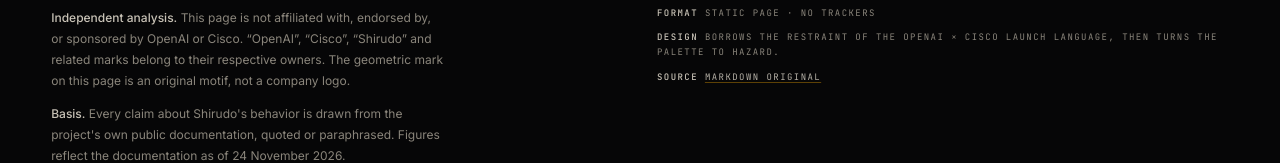
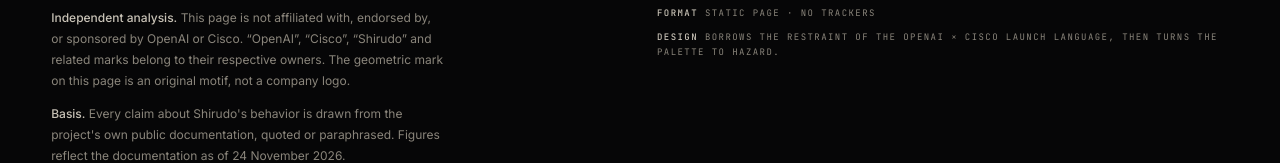
Before and after one commit to tespio/shirudo-hidden-risks, a plain HTML site: page index.html in a window 1280 px wide. Shown: the part 9975-10138 px from the top of the page. Drawn offline with Linux system fonts and the light colour scheme.

Commit message:
Remove Markdown source link from footer

```diff
--- a/index.html
+++ b/index.html
@@ -965,7 +965,6 @@ html.static .cursor-glow{display:none}
       <span><b>Date</b> 24 Nov 2026</span>
       <span><b>Format</b> Static page · no trackers</span>
       <span><b>Design</b> Borrows the restraint of the OpenAI × Cisco launch language, then turns the palette to hazard.</span>
-      <span><b>Source</b> <a href="./the_hidden_risks_of_shirudo.md">Markdown original</a></span>
     </div>
   </div>
   <div class="footer__bottom">
```
